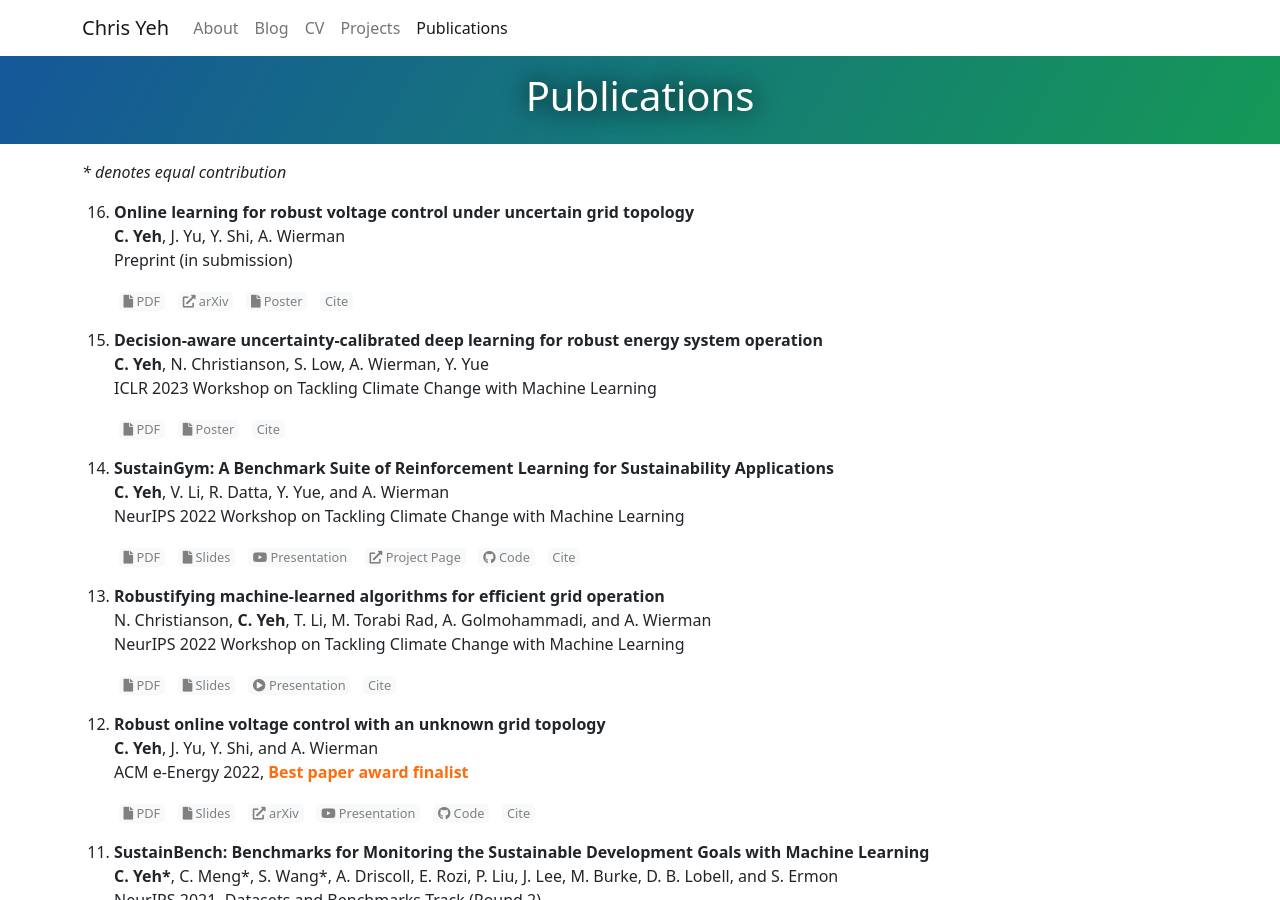
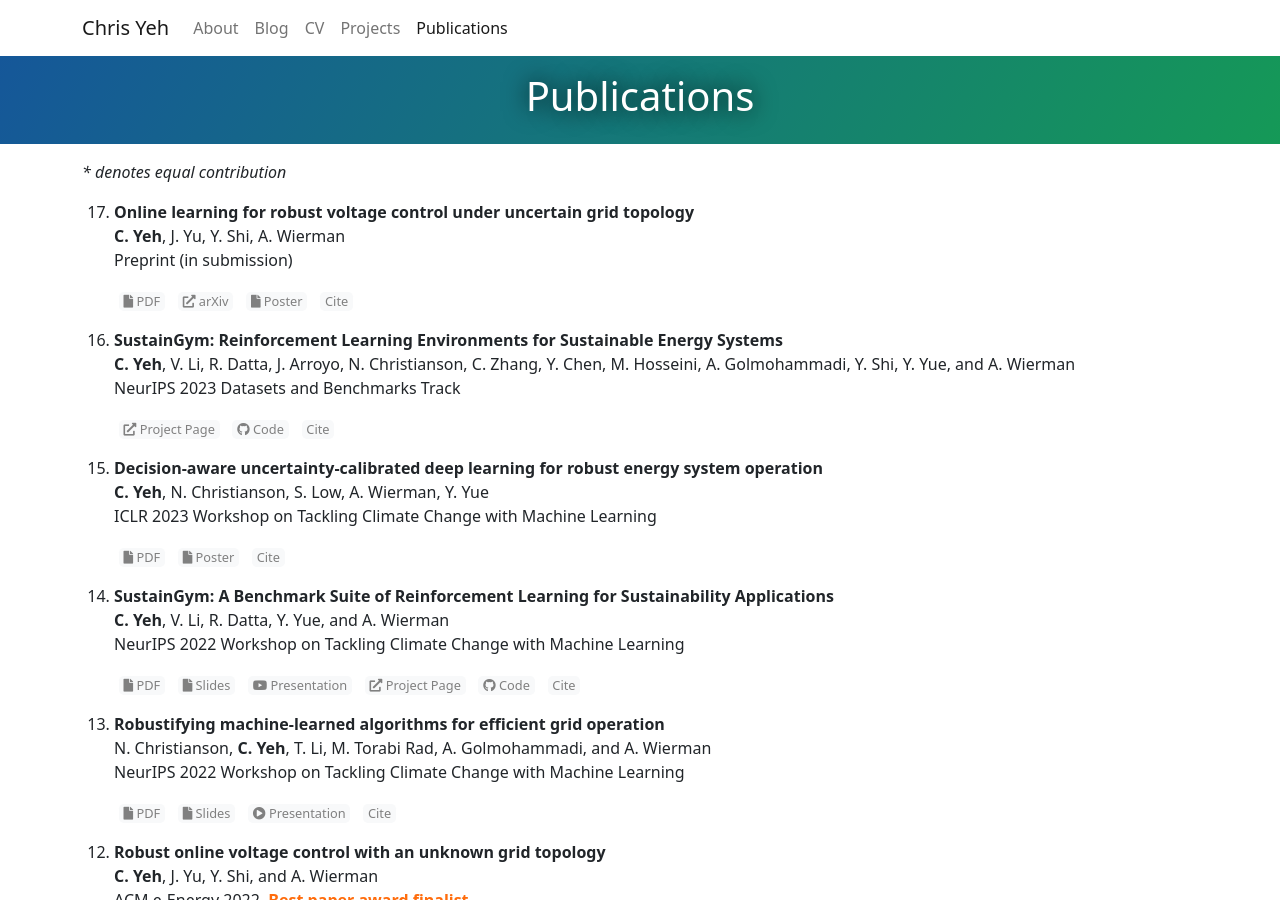
Before and after one commit to chrisyeh96/chrisyeh96.github.io, a Jekyll site: the page built from publications.md, in a window 1280 px wide and 900 px high. Built offline with Jekyll 4.4.1, drawn with Linux system fonts in a browser that asks for light colours; comment, search, counter and statistics services are not loaded.

Commit message:
Publications: add SustainGym NeurIPS Datasets & Benchmarks
Also fix voltage control journal submission, and apply BibTeX-Tidy to all BibTeX

```diff
--- a/_data/publications.yml
+++ b/_data/publications.yml
@@ -10,12 +10,12 @@
     C. Yeh, J. Yu, Y. Shi, A. Wierman, "Online learning for robust voltage control under uncertain grid topology," Jun. 2023. DOI: 10.48550/arXiv.2306.16674. [Online]. Available: [https://arxiv.org/abs/2306.16674](https://arxiv.org/abs/2306.16674).
   bibtex: |
     @article{yeh2023online,
-        author={Yeh, Christopher and Christianson, Nicolas and Low, Steven and Wierman, Adam and Yue, Yisong},
-        month={6},
-        title={{Online learning for robust voltage control under uncertain grid topology}},
-        url={https://arxiv.org/abs/2306.16674},
-        doi={10.48550/arXiv.2306.16674},
-        year={2023}
+        title = {Online learning for robust voltage control under uncertain grid topology},
+        author = {Yeh, Christopher and Yu, Jing and Shi, Yuanyuan and Wierman, Adam},
+        year = 2023,
+        month = 6,
+        doi = {10.48550/arXiv.2306.16674},
+        url = {https://arxiv.org/abs/2306.16674}
     }
   media:
     - type: pdf
@@ -29,6 +29,30 @@
       url: https://drive.google.com/file/d/1t1VsLw-Qqkqr0WO8IFt1k8nj-J_D4OlW/view?usp=sharing
 
 - formatted: |
+    **SustainGym: Reinforcement Learning Environments for Sustainable Energy Systems**\
+    **C. Yeh**, V. Li, R. Datta, J. Arroyo, N. Christianson, C. Zhang, Y. Chen, M. Hosseini, A. Golmohammadi, Y. Shi, Y. Yue, and A. Wierman\
+    NeurIPS 2023 Datasets and Benchmarks Track
+  citation: |
+    C. Yeh, V. Li, R. Datta, J. Arroyo, N. Christianson, C. Zhang, Y. Chen, M. Hosseini, A. Golmohammadi, Y. Shi, Y. Yue, and A. Wierman, "SustainGym: A Benchmark Suite of Reinforcement Learning for Sustainability Applications," in _Thirty-seventh Conference on Neural Information Processing Systems Datasets and Benchmarks Track_, New Orleans, LA, USA, Dec. 2023. [Online]. Available: [https://openreview.net/forum?id=vZ9tA3o3hr](https://openreview.net/forum?id=vZ9tA3o3hr).
+  bibtex: |
+    @inproceedings{yeh2023sustaingym,
+        title = {{SustainGym}: Reinforcement Learning Environments for Sustainable Energy Systems},
+        author = {Yeh, Christopher and Li, Victor and Datta, Rajeev and Arroyo, Julio and Zhang, Chi and Chen, Yize and Hosseini, Mehdi and Golmohammadi, Azarang and Shi, Yuanyuan and Yue, Yisong and Wierman, Adam},
+        year = 2023,
+        month = 12,
+        booktitle = {Thirty-seventh Conference on Neural Information Processing Systems Datasets and Benchmarks Track},
+        address = {New Orleans, LA, USA},
+        url = {https://openreview.net/forum?id=vZ9tA3o3hr}
+    }
+  media:
+    - type: url
+      name: Project Page
+      url: https://chrisyeh96.github.io/sustaingym/
+    - type: github
+      name: Code
+      url: https://github.com/chrisyeh96/sustaingym
+
+- formatted: |
     **Decision-aware uncertainty-calibrated deep learning for robust energy system operation**\
     **C. Yeh**, N. Christianson, S. Low, A. Wierman, Y. Yue\
     ICLR 2023 Workshop on Tackling Climate Change with Machine Learning
@@ -36,13 +60,13 @@
     C. Yeh, N. Christianson, S. Low, A. Wierman, and Y. Yue, "Decision-aware uncertainty-calibrated deep learning for robust energy system operation," in _ICLR 2023 Workshop on Tackling Climate Change with Machine Learning_, May 2023. [Online]. Available: [https://www.climatechange.ai/papers/iclr2023/61](https://www.climatechange.ai/papers/iclr2023/61).
   bibtex: |
     @inproceedings{yeh2023decisionaware,
-        address={New Orleans, LA, USA},
-        author={Yeh, Christopher and Christianson, Nicolas and Low, Steven and Wierman, Adam and Yue, Yisong},
-        booktitle={ICLR 2023 Workshop on Tackling Climate Change with Machine Learning},
-        month={5},
-        title={{Decision-aware uncertainty-calibrated deep learning for robust energy system operation}},
-        url={https://www.climatechange.ai/papers/iclr2023/61},
-        year={2023}
+        title = {Decision-aware uncertainty-calibrated deep learning for robust energy system operation},
+        author = {Yeh, Christopher and Christianson, Nicolas and Low, Steven and Wierman, Adam and Yue, Yisong},
+        year = 2023,
+        month = 5,
+        booktitle = {ICLR 2023 Workshop on Tackling Climate Change with Machine Learning},
+        address = {Kigali, Rwanda},
+        url = {https://www.climatechange.ai/papers/iclr2023/61}
     }
   media:
     - type: pdf
@@ -65,13 +89,13 @@
     C. Yeh, V. Li, R. Datta, Y. Yue, and A. Wierman, "SustainGym: A Benchmark Suite of Reinforcement Learning for Sustainability Applications," in _NeurIPS 2022 Workshop on Tackling Climate Change with Machine Learning_, Dec. 2022. [Online]. Available: [https://www.climatechange.ai/papers/neurips2022/38](https://www.climatechange.ai/papers/neurips2022/38).
   bibtex: |
     @inproceedings{yeh2022sustaingym,
-        address={New Orleans, LA, USA},
-        author={Yeh, Christopher and Li, Victor and Datta, Rajeev and Yue, Yisong and Wierman, Adam},
-        booktitle={NeurIPS 2022 Workshop on Tackling Climate Change with Machine Learning},
-        month={12},
-        title={{SustainGym: A Benchmark Suite of Reinforcement Learning for Sustainability Applications}},
-        url={https://www.climatechange.ai/papers/neurips2022/38},
-        year={2022}
+        title = {{SustainGym}: A Benchmark Suite of Reinforcement Learning for Sustainability Applications},
+        author = {Yeh, Christopher and Li, Victor and Datta, Rajeev and Yue, Yisong and Wierman, Adam},
+        year = 2022,
+        month = 12,
+        booktitle = {NeurIPS 2022 Workshop on Tackling Climate Change with Machine Learning},
+        address = {New Orleans, LA, USA},
+        url = {https://www.climatechange.ai/papers/neurips2022/38}
     }
   media:
     - type: pdf
@@ -98,13 +122,13 @@
     N. Christianson, C. Yeh, T. Li, M. Torabi Rad, A. Golmohammadi, and A. Wierman, "Robustifying machine-learned algorithms for efficient grid operation," in _NeurIPS 2022 Workshop on Tackling Climate Change with Machine Learning_, Dec. 2022. [Online]. Available: [https://www.climatechange.ai/papers/neurips2022/19](https://www.climatechange.ai/papers/neurips2022/19).
   bibtex: |
     @inproceedings{christianson2022robustifying,
-        address={New Orleans, LA, USA},
-        author={Christianson, Nicolas and Yeh, Christopher and Li, Tongxin and Torabi Rad, Mahdi and Golmohammadi, Azarang and Wierman, Adam},
-        booktitle={NeurIPS 2022 Workshop on Tackling Climate Change with Machine Learning},
-        month={12},
-        title={Robustifying machine-learned algorithms for efficient grid operation},
-        url={https://www.climatechange.ai/papers/neurips2022/19},
-        year={2022}
+        title = {Robustifying machine-learned algorithms for efficient grid operation},
+        author = {Christianson, Nicolas and Yeh, Christopher and Li, Tongxin and Torabi Rad, Mahdi and Golmohammadi, Azarang and Wierman, Adam},
+        year = 2022,
+        month = 12,
+        booktitle = {NeurIPS 2022 Workshop on Tackling Climate Change with Machine Learning},
+        address = {New Orleans, LA, USA},
+        url = {https://www.climatechange.ai/papers/neurips2022/19}
     }
   media:
     - type: pdf
@@ -126,16 +150,16 @@
   altmetric_id: 130387097
   bibtex: |
     @inproceedings{yeh2022robust,
+        title = {Robust online voltage control with an unknown grid topology},
         author = {Christopher Yeh and Jing Yu and Yuanyuan Shi and Adam Wierman},
-        booktitle = {{Proceedings of the Thirteenth ACM International Conference on Future Energy Systems (e-Energy '22)}},
+        year = 2022,
+        month = 6,
+        booktitle = {Proceedings of the Thirteenth ACM International Conference on Future Energy Systems},
+        publisher = {Association for Computing Machinery},
+        pages = {240--250},
         doi = {10.1145/3538637.3538853},
-        isbn = {9781450393973},
-        month = {6},
-        pages = {240-250},
-        publisher = {Association for Computing Machinery},
-        title = {Robust online voltage control with an unknown grid topology},
-        url = {https://dl.acm.org/doi/10.1145/3538637.3538853},
-        year = {2022}
+        isbn = 9781450393973,
+        url = {https://dl.acm.org/doi/10.1145/3538637.3538853}
     }
   media:
     - type: pdf
@@ -168,13 +192,13 @@
   altmetric_id: 116481830
   bibtex: |
     @inproceedings{yeh2021sustainbench,
+        title = {{SustainBench}: Benchmarks for Monitoring the {Sustainable Development Goals} with Machine Learning},
         author = {Christopher Yeh and Chenlin Meng and Sherrie Wang and Anne Driscoll and Erik Rozi and Patrick Liu and Jihyeon Lee and Marshall Burke and David B. Lobell and Stefano Ermon},
+        year = 2021,
+        month = 12,
         booktitle = {Thirty-fifth Conference on Neural Information Processing Systems Datasets and Benchmarks Track (Round 2)},
         doi = {10.48550/arXiv.2111.04724},
-        month = {12},
-        title = {{SustainBench: Benchmarks for Monitoring the Sustainable Development Goals with Machine Learning}},
-        url = {https://openreview.net/forum?id=5HR3vCylqD},
-        year = {2021}
+        url = {https://openreview.net/forum?id=5HR3vCylqD}
     }
   media:
     - type: pdf
@@ -209,12 +233,12 @@
     C. Yeh, A. Perez, A. Driscoll, G. Azzari, Z. Tang, D. Lobell, S. Ermon, and M. Burke, "Deep learning for understanding economic well-being in Africa from publicly available satellite imagery," in _Workshop on Machine Learning for Economic Policy at NeurIPS 2020_, Dec. 2020. [Online]. Available: [http://www.mlforeconomicpolicy.com/papers/MLEconPolicy20_paper_30.pdf](http://www.mlforeconomicpolicy.com/papers/MLEconPolicy20_paper_30.pdf).
   bibtex: |
     @inproceedings{yeh2020deep,
+        title = {Deep learning for understanding economic well-being in {Africa} from publicly available satellite imagery},
         author = {Yeh, Christopher and Perez, Anthony and Driscoll, Anne and Azzari, George and Tang, Zhongyi and Lobell, David and Ermon, Stefano and Burke, Marshall},
-        booktitle = {{Workshop on Machine Learning for Economic Policy at NeurIPS 2020}},
-        month = {12},
-        title = {{Deep learning for understanding economic well-being in Africa from publicly available satellite imagery}},
-        url = {http://www.mlforeconomicpolicy.com/papers/MLEconPolicy20_paper_30.pdf},
-        year = {2020}
+        year = 2020,
+        month = 12,
+        booktitle = {Workshop on Machine Learning for Economic Policy at NeurIPS 2020},
+        url = {http://www.mlforeconomicpolicy.com/papers/MLEconPolicy20_paper_30.pdf}
     }
   media:
     - type: pdf
@@ -236,18 +260,18 @@
   altmetric_id: 84290817
   bibtex: |
     @inproceedings{zhao2020interval,
-        author = {Zhao, Shengjia and Yeh, Christopher, and Ermon, Stefano},
-        booktitle = {{The 23rd International Conference on Artificial Intelligence and Statistics}},
-        editor = {Chiappa, Silvia and Calandra, Roberto},
-        month = {8},
-        pages = {4583--4592},
-        pdf = {https://proceedings.mlr.press/v108/zhao20e/zhao20e.pdf},
+        title = {A Framework for Sample Efficient Interval Estimation with Control Variates},
+        author = {Zhao, Shengjia and Yeh, Christopher and Ermon, Stefano},
+        year = 2020,
+        month = 8,
+        booktitle = {The 23rd International Conference on Artificial Intelligence and Statistics (AISTATS 2020)},
         publisher = {PMLR},
         series = {Proceedings of Machine Learning Research},
-        title = {{A Framework for Sample Efficient Interval Estimation with Control Variates}},
+        volume = 108,
+        pages = {4583--4592},
         url = {https://proceedings.mlr.press/v108/zhao20e.html},
-        volume = {108},
-        year = {2020}
+        editor = {Silvia Chiappa and Roberto Calandra},
+        pdf = {http://proceedings.mlr.press/v108/zhao20e/zhao20e.pdf}
     }
   media:
     - type: pdf
@@ -277,12 +301,12 @@
     C. Yeh, "Quantifying the value of using machine learning to improve solar irradiance forecasting," Master’s thesis, Schwarzman College, Tsinghua University, Beijing, China, Jun. 2020.
   bibtex: |
     @mastersthesis{yeh2020quantifying,
+        title = {Quantifying the Value of Using Machine Learning to Improve Solar Irradiance Forecasting},
+        author = {Yeh, Christopher},
+        year = 2020,
+        month = 6,
         address = {Beijing, China},
-        author = {Yeh, Christopher},
-        month = {6},
-        school = {Schwarzman College, Tsinghua University},
-        title = {Quantifying the Value of Using Machine Learning to Improve Solar Irradiance Forecasting},
-        year = {2020}
+        school = {Schwarzman College, Tsinghua University}
     }
 
 - formatted: |
@@ -294,17 +318,17 @@
   altmetric_id: 82554710
   bibtex: |
     @article{yeh2020using,
+        title = {Using publicly available satellite imagery and deep learning to understand economic well-being in {Africa}},
         author = {Yeh, Christopher and Perez, Anthony and Driscoll, Anne and Azzari, George and Tang, Zhongyi and Lobell, David and Ermon, Stefano and Burke, Marshall},
-        day = {22},
+        year = 2020,
+        month = 5,
+        day = 22,
+        journal = {{Nature Communications}},
+        volume = 11,
+        number = 1,
         doi = {10.1038/s41467-020-16185-w},
         issn = {2041-1723},
-        journal = {{Nature Communications}},
-        month = {5},
-        number = {1},
-        title = {{Using publicly available satellite imagery and deep learning to understand economic well-being in Africa}},
-        url = {https://www.nature.com/articles/s41467-020-16185-w},
-        volume = {11},
-        year = {2020}
+        url = {https://www.nature.com/articles/s41467-020-16185-w}
     }
   media:
     - type: pdf
@@ -331,12 +355,12 @@
     C. Coleman, C. Yeh, S. Mussmann, B. Mirzasoleiman, P. Bailis, P. Liang, J. Leskovec, and M. Zaharia, "Selection via Proxy: Increasing the Computational Efficiency of Deep Active Learning," in _Practical Machine Learning for Developing Countries Workshop at ICLR 2020_, Apr. 2020. [Online]. Available: [https://pml4dc.github.io/iclr2020/program/pml4dc_25.html](https://pml4dc.github.io/iclr2020/program/pml4dc_25.html).
   bibtex: |
     @inproceedings{coleman2020active,
+        title = {Selection via Proxy: Increasing the Computational Efficiency of Deep Active Learning},
         author = {Coleman, Cody and Yeh, Christopher and Mussmann, Stephen and Mirzasoleiman, Baharan and Bailis, Peter and Liang, Percy and Leskovec, Jure and Zaharia, Matei},
+        year = 2020,
+        month = 4,
         booktitle = {{Practical Machine Learning for Developing Countries Workshop at ICLR 2020}},
-        month = {4},
-        title = {{Selection via Proxy: Increasing the Computational Efficiency of Deep Active Learning}},
-        url = {https://pml4dc.github.io/iclr2020/program/pml4dc_25.html},
-        year = {2020}
+        url = {https://pml4dc.github.io/iclr2020/program/pml4dc_25.html}
     }
   media:
     - type: pdf
@@ -358,12 +382,12 @@
   altmetric_id: 62918102
   bibtex: |
     @inproceedings{coleman2020selection,
+        title = {Selection via Proxy: Efficient Data Selection for Deep Learning},
         author = {Coleman, Cody and Yeh, Christopher and Mussmann, Stephen and Mirzasoleiman, Baharan and Bailis, Peter and Liang, Percy and Leskovec, Jure and Zaharia, Matei},
+        year = 2020,
+        month = 4,
         booktitle = {{International Conference on Learning Representations}},
-        month = {4},
-        title = {{Selection via Proxy: Efficient Data Selection for Deep Learning}},
-        url = {https://openreview.net/forum?id=HJg2b0VYDr},
-        year = {2020}
+        url = {https://openreview.net/forum?id=HJg2b0VYDr}
     }
   media:
     - type: pdf
@@ -394,15 +418,15 @@
   altmetric_id: 72468930
   bibtex: |
     @inproceedings{uzkent2020efficient,
+        title = {Efficient Object Detection in Large Images using Deep Reinforcement Learning},
+        author = {Uzkent, Burak and Yeh, Christopher and Ermon, Stefano},
+        year = 2020,
+        month = 3,
+        booktitle = {{2020 IEEE Winter Conference on Applications of Computer Vision (WACV)}},
         address = {Snowmass Village, CO, USA},
-        author = {Uzkent, Burak and Yeh, Christopher and Ermon, Stefano},
-        booktitle = {{2020 IEEE Winter Conference on Applications of Computer Vision (WACV)}},
+        pages = {1813--1822},
         doi = {10.1109/WACV45572.2020.9093447},
-        month = {3},
-        pages = {1813-1822},
-        title = {{Efficient Object Detection in Large Images using Deep Reinforcement Learning}},
-        url = {https://ieeexplore.ieee.org/document/9093447},
-        year = {2020}
+        url = {https://ieeexplore.ieee.org/document/9093447}
     }
   media:
     - type: pdf
@@ -431,15 +455,15 @@
   altmetric_id: 28826862
   bibtex: |
     @inproceedings{perez2017poverty,
+        title = {{Poverty Prediction with Public Landsat 7 Satellite Imagery and Machine Learning}},
+        author = {Perez, Anthony and Yeh, Christopher and Azzari, George and Burke, Marshall and Lobell, David and Ermon, Stefano},
+        year = 2017,
+        month = 12,
+        day = 8,
+        booktitle = {{NIPS 2017 Workshop on Machine Learning for the Developing World}},
         address = {Long Beach, CA, USA},
-        author = {Perez, Anthony and Yeh, Christopher and Azzari, George and Burke, Marshall and Lobell, David and Ermon, Stefano},
-        booktitle = {{NIPS 2017 Workshop on Machine Learning for the Developing World}},
-        day = {8},
         doi = {10.48550/arXiv.1711.03654},
-        month = {12},
-        title = {{Poverty Prediction with Public Landsat 7 Satellite Imagery and Machine Learning}},
-        url = {https://arxiv.org/abs/1711.03654},
-        year = {2017}
+        url = {https://arxiv.org/abs/1711.03654}
     }
   media:
     - type: pdf
@@ -460,15 +484,15 @@
     A. Itai, S. Yadav, W. Zhong, L. Zhu, C. Yeh, E. Shayer, R. Barcelo, T. Liu, H. Stoyanov, P. Goldstein, L. Herman, and A. Terra, "A Low-Cost Digital Licensing Platform for Photographs: Documentation for a Prototype," Stanford Law School Law and Policy Lab, Stanford, CA, USA, Tech. Rep., Jun. 2017. [Online]. Available: [https://law.stanford.edu/publications/a-low-cost-digital-licensing-platform-for-photographs-documentation-for-a-prototype/](https://law.stanford.edu/publications/a-low-cost-digital-licensing-platform-for-photographs-documentation-for-a-prototype/).
   bibtex: |
     @techreport{itai2017copyright,
+        title = {A Low-Cost Digital Licensing Platform for Photographs: Documentation for a Prototype},
+        author = {Itai, Amit and Yadav, Sahil and Zhong, Weili and Zhu, Li and Yeh, Christopher and Shayer, Eli and Barcelo, Rey and Liu, Thomas and Stoyanov, Hristo and Goldstein, Paul and Herman, Luciana and Terra, Antoni},
+        year = 2017,
+        month = 6,
+        day = 20,
+        publisher = {{Stanford Law School}},
         address = {Stanford, CA, USA},
-        author = {Itai, Amit and Yadav, Sahil and Zhong, Weili and Zhu, Li and Yeh, Christopher and Shayer, Eli and Barcelo, Rey and Liu, Thomas and Stoyanov, Hristo and Goldstein, Paul and Herman, Luciana and Terra, Antoni},
-        day = {20},
-        institution = {{Stanford Law School Law and Policy Lab}},
-        month = {6},
-        publisher = {{Stanford Law School}},
-        title = {{A Low-Cost Digital Licensing Platform for Photographs: Documentation for a Prototype}},
         url = {https://law.stanford.edu/publications/a-low-cost-digital-licensing-platform-for-photographs-documentation-for-a-prototype/},
-        year = {2017}
+        institution = {{Stanford Law School Law and Policy Lab}}
     }
   media:
     - type: pdf
@@ -490,12 +514,12 @@
      M. Stevens and C. Yeh, "Reinforcement Learning for Traffic Optimization," Stanford University, Tech. Rep., Jun. 2016. [Online]. Available: [http://cs229.stanford.edu/proj2016spr/report/047.pdf](http://cs229.stanford.edu/proj2016spr/report/047.pdf).
   bibtex: |
     @techreport{stevens2016traffic,
+        title = {Reinforcement Learning for Traffic Optimization},
         author = {Stevens, Matt and Yeh, Christopher},
-        institution = {{Stanford University}},
-        month = {6},
-        title = {{Reinforcement Learning for Traffic Optimization}},
+        year = 2016,
+        month = 6,
         url = {http://cs229.stanford.edu/proj2016spr/report/047.pdf},
-        year = {2016}
+        institution = {{Stanford University}}
     }
   media:
     - type: pdf
```
